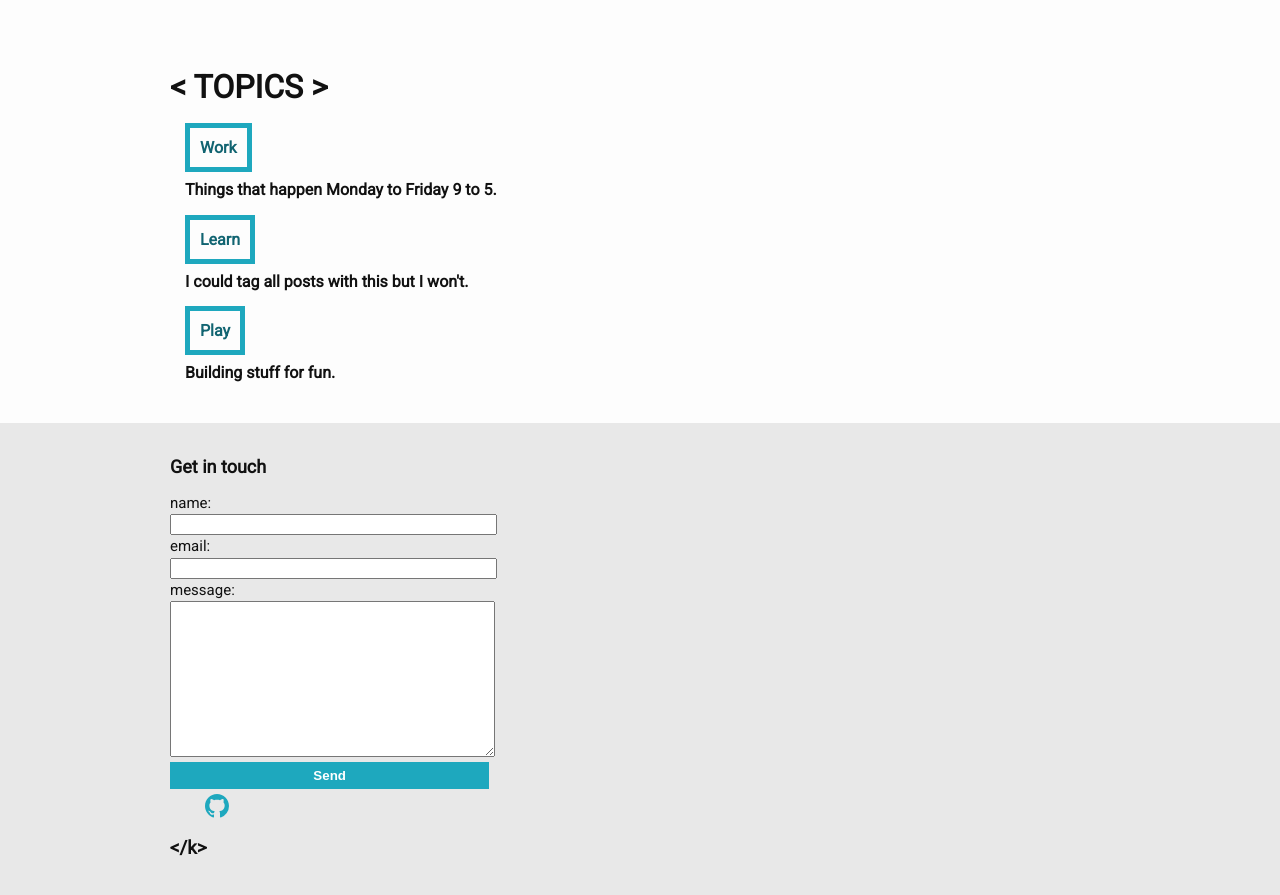
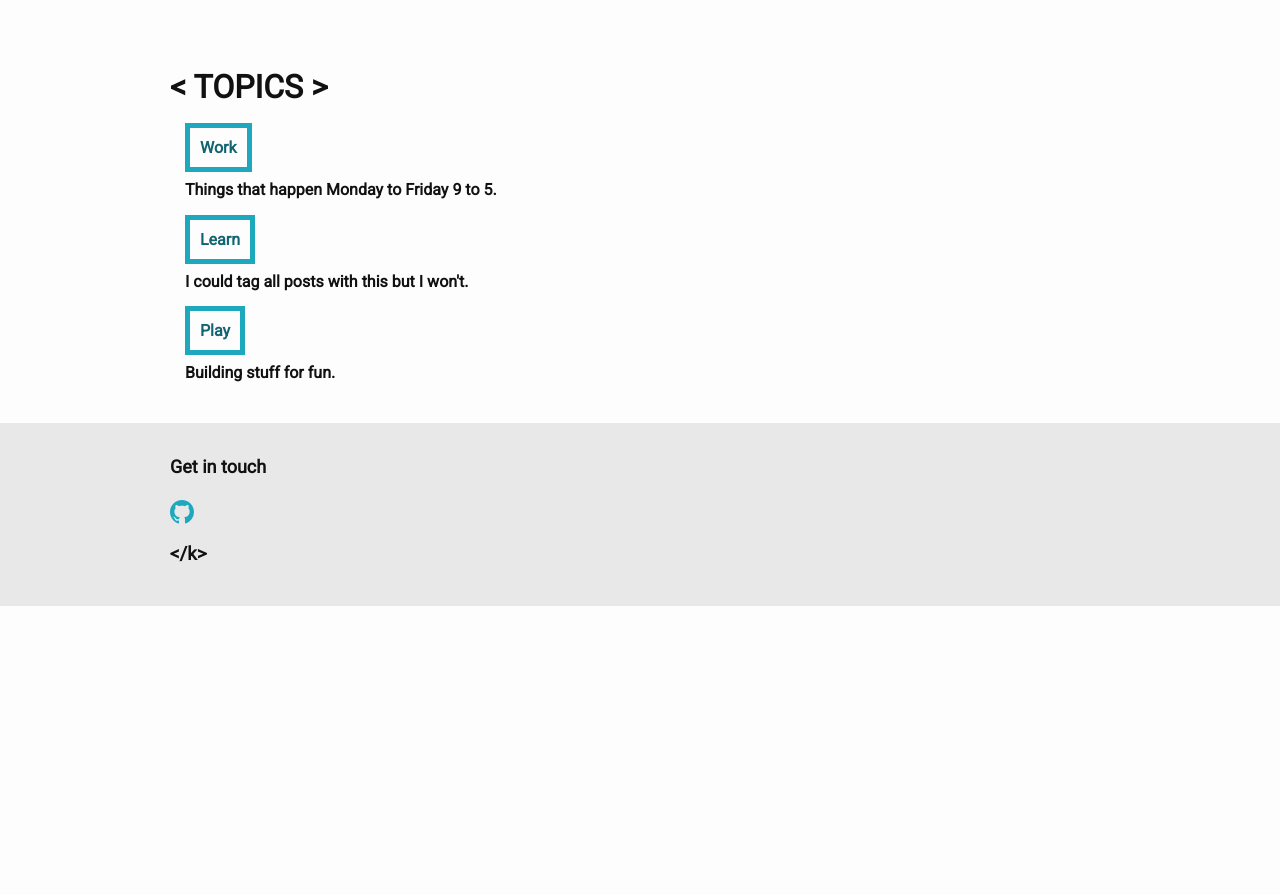
Before and after one commit to krisztin/krisztin.github.io, a Jekyll site: the page built from index.md, in a window 1280 px wide and 900 px high, scrolled down 2092 px. Shown: the top 895 px of the window. Built offline with Jekyll 4.4.1, drawn with Linux system fonts in a browser that asks for light colours; nearby versions of some CDN libraries; after the commit the page ends 2698 px from its top, so only the background shows below that.

Commit message:
taking out static contact form

```diff
--- a/_config.yml
+++ b/_config.yml
@@ -21,6 +21,7 @@
 url: "" # the base hostname & protocol for your site, e.g. http://example.com
 github_username:  krisztin
 treehouse_username: krisztin
+fcc_username: krisztiiin
 permalink: /blog/:title
 
 # Build settings
--- a/_includes/footer.html
+++ b/_includes/footer.html
@@ -7,15 +7,6 @@
 
     <div class="footer-col-wrapper">
       <div class="footer-col footer-col-1">
-        <form action="https://formspree.io/bringaqueen@gmail.com" method="POST">
-          <label for="name">name:</label>
-          <input type="text" name="name" id="name">
-          <label for="email">email:</label>
-          <input type="email" name="_replyto" id="email">
-          <label for="message">message:</label>
-          <textarea name="message" rows="10" id="message"></textarea>
-          <button class="send-button" type="submit">Send</button>
-        </form>
         {%- include social.html -%}
       </div>
     </div>
--- a/_includes/social.html
+++ b/_includes/social.html
@@ -1,9 +1,6 @@
 <ul class="social-media-list">
+  {%- if site.github_username -%}<li><a href="https://github.com/{{ site.github_username| cgi_escape | escape }}"><svg class="svg-icon"><use xlink:href="{{ '/assets/minima-social-icons.svg#github' | relative_url }}"></use></svg></a></li>{%- endif -%}
   {%- if site.treehouse_username -%} <li><a href="https://teamtreehouse.com/{{ site.treehouse_username| cgi escape | escape}}"><svg class="svg-icon"><use xlink:href="{{ '/assets/minima-social-icons.svg#treehouse' | relative_url }}"></use></svg></a></li>{%- endif -%}
-  {%- if site.github_username -%}<li><a href="https://github.com/{{ site.github_username| cgi_escape | escape }}"><svg class="svg-icon"><use xlink:href="{{ '/assets/minima-social-icons.svg#github' | relative_url }}"></use></svg></a></li>{%- endif -%}
+  {%- if site.fcc_username -%}<li><a href="https://freecodecamp.org/{{ site.fcc_username| cgi_escape | escape }}"><svg class="svg-icon"><use xlink:href="{{ '/assets/minima-social-icons.svg#fcc' | relative_url }}"></use></svg></a></li>{%- endif -%}
   {%- if site.linkedin_username -%}<li><a href="https://www.linkedin.com/in/{{ site.linkedin_username| cgi_escape | escape }}"><svg class="svg-icon"><use xlink:href="{{ '/assets/minima-social-icons.svg#linkedin' | relative_url }}"></use></svg> <span class="username">{{ site.linkedin_username| escape }}</span></a></li>{%- endif -%}
-  {%- for mst in site.mastodon -%}{%- if mst.username and mst.instance -%}<li><a href="https://{{ mst.instance| cgi_escape | escape}}/@{{mst.username}}"><svg class="svg-icon"><use xlink:href="{{ '/assets/minima-social-icons.svg#mastodon' | relative_url }}"></use></svg> <span class="username">{{ mst.username|escape }}</span></a></li>{%- endif -%}{%- endfor -%}
-  {%- if site.twitter_username -%}<li><a href="https://www.twitter.com/{{ site.twitter_username| cgi_escape | escape }}"><svg class="svg-icon"><use xlink:href="{{ '/assets/minima-social-icons.svg#twitter' | relative_url }}"></use></svg> <span class="username">{{ site.twitter_username| escape }}</span></a></li>{%- endif -%}
-  {%- if site.youtube_username -%}<li><a href="https://youtube.com/{{ site.youtube_username| cgi_escape | escape }}"><svg class="svg-icon"><use xlink:href="{{ '/assets/minima-social-icons.svg#youtube' | relative_url }}"></use></svg> <span class="username">{{ site.youtube_username| escape }}</span></a></li>{%- endif -%}
-  {%- if site.rss -%}<li><a href="{{ 'feed.xml' | relative_url }}"><svg class="svg-icon"><use xlink:href="{{ '/assets/minima-social-icons.svg#rss' | relative_url }}"></use></svg> <span>{{ site.rss | escape }}</span></a></li>{%- endif -%}
 </ul>
```
Also changed, not shown: assets/minima-social-icons.svg.
